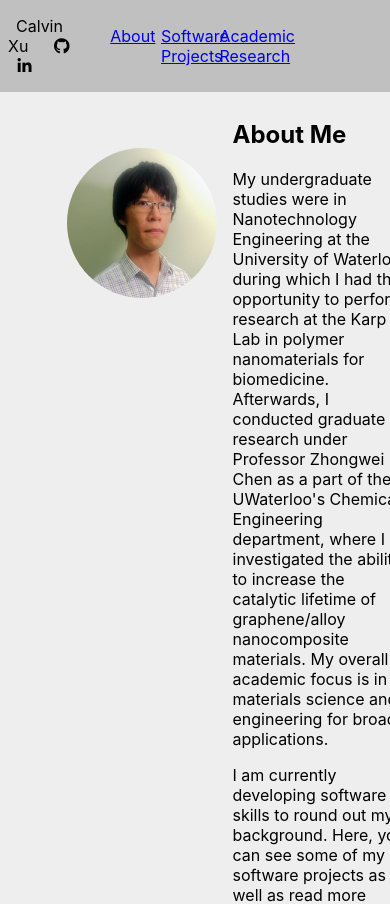
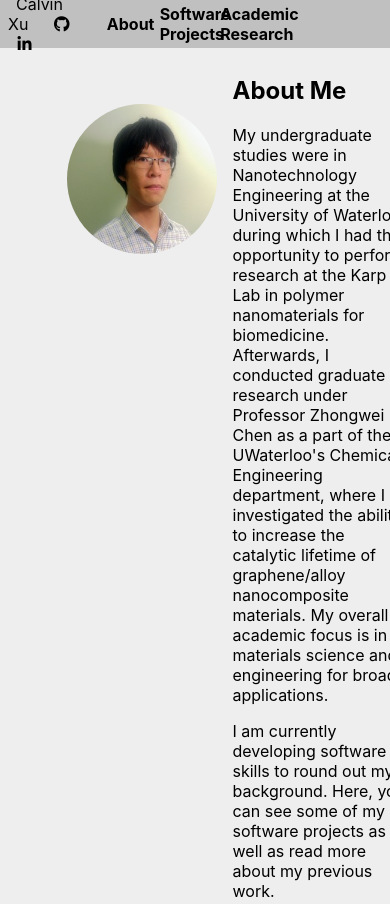
Before and after one commit to calvin-xu0/calvin-xu0.github.io, a React (Create React App) app: page / in a window 390 px wide. Shown: the top 904 px of the page. Built offline with nearby package versions, Linux system fonts and the light colour scheme.

Commit message:
Provide nav responsivness via hover

```diff
--- a/src/App.scss
+++ b/src/App.scss
@@ -6,13 +6,15 @@ html {
 
 nav {
   background-color: silver;
-  padding: 1em 0;
+  // border-bottom: thick outset rgba(95%, 95%, 95%, .25);
+  box-sizing: border-box;
+  height: 3em;
   display: flex;
   justify-content: space-between;
   align-items: center;
 
   > * {
-    padding: 0 0.5em;
+    padding: 1em 0.5em;
     width: 33%;
   }
 
@@ -25,12 +27,16 @@ nav {
       * {
         margin: 0em 0.3em;
         color: black;
+        transition: all 0.25s ease-in-out;
+      }
+
+      *:hover {
+        color: white;
       }
     }
   }
 
   .pages {
-    padding: 0 0;
     height: 100%;
     width: 50%;
     display: flex;
@@ -39,14 +45,20 @@ nav {
     > * {
       width: 33%;
       height: 100%;
-      // padding: 0 1em;
+      font-weight: bolder;
       display: flex;
       justify-content: center;
+      align-items: center;
       transition: all 0.25s ease-in-out;
     }
 
     > *:hover {
-      background-color: #EFEFEF;
+      background-color: #DEDEDE;
+    }
+
+    a {
+      color: inherit;
+      text-decoration: inherit;
     }
   }
 }
@@ -59,7 +71,6 @@ nav {
   position: relative;
   width: 100%;
   height: 100%;
-  // overflow: hidden;
   display: flex;
   justify-content: center;
 
```
